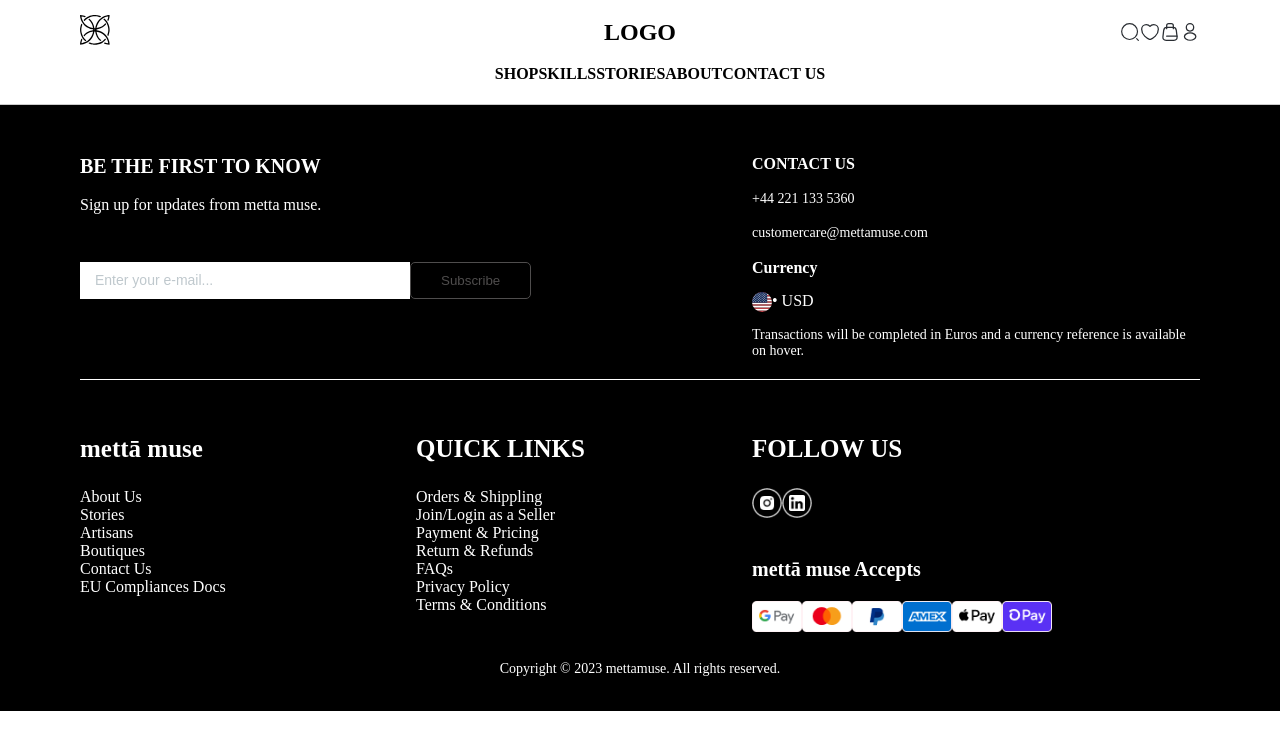
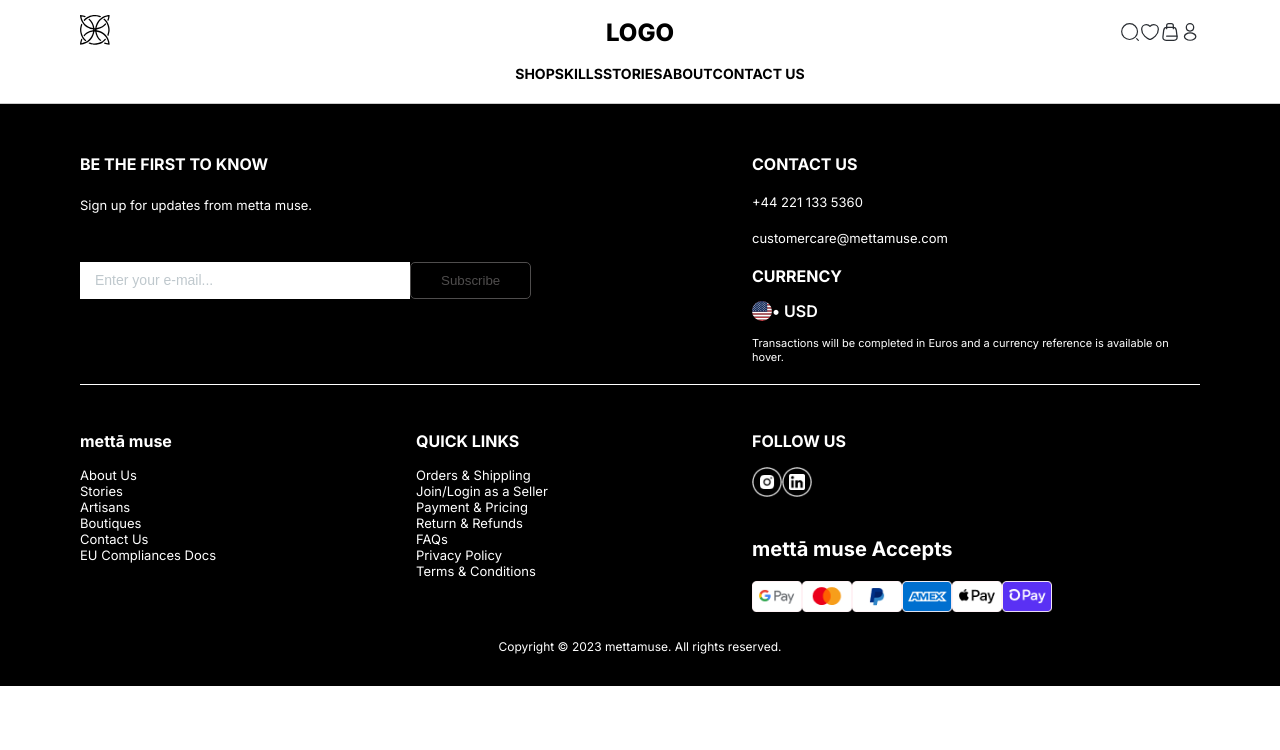
Before and after one commit to aljithkj02/Appscrip-task-Aljith, a Next.js app: page / in a window 1280 px wide. Shown: the top 750 px of the page. Built offline with nearby package versions, Linux system fonts and the light colour scheme.

Commit message:
Add the font families

```diff
--- a/src/app/globals.css
+++ b/src/app/globals.css
@@ -28,6 +28,8 @@ nav .first-row {
 nav .first-row h2 {
     font-weight: bolder;
     margin: 0;
+    font-family: "Inter", sans-serif;
+    font-weight: 800;
 }
 
 nav .first-row div:nth-child(2) {
@@ -55,7 +57,8 @@ nav .second-row ul {
 
 nav .second-row ul li {
     font-weight: 700;
-    font-family: 20px;
+    font-size: 14px;
+    font-family: "Inter", sans-serif;
     cursor: pointer;
 }
 
@@ -64,6 +67,7 @@ nav .second-row ul li {
     background-color: black;
     color: white;
     padding-top: 50px;
+    font-family: "Inter", sans-serif;
 }
 
 .footer .first-row {
@@ -74,13 +78,12 @@ nav .second-row ul li {
 
 .subscribe-box p {
     font-weight: 700;
-    font-size: 20px;
     margin: 0;
 }
 
 .subscribe-box span {
     font-weight: 400;
-    font-size: 16px;
+    font-size: 13px;
     margin: 0;
 }
 
@@ -124,7 +127,7 @@ nav .second-row ul li {
 
 .contact-box div span {
     font-weight: 400;
-    font-size: 14px;
+    font-size: 13px;
     margin: 0;
 }
 
@@ -133,6 +136,11 @@ nav .second-row ul li {
     flex-direction: row;
     gap: 5;
     margin: 15px 0px;
+    font-weight: 600;
+}
+
+.contact-box div:last-child span {
+    font-size: 11px;
 }
 
 .footer .second-row {
@@ -144,7 +152,6 @@ nav .second-row ul li {
 
 .footer .second-row p {
     font-weight: 700;
-    font-size: 25px;
 }
 
 .footer .second-row ul {
@@ -155,10 +162,16 @@ nav .second-row ul li {
     gap: 10;
 }
 
+.footer .second-row li {
+    font-size: 13px;
+    cursor: pointer;
+}
+
 .follow-box .socials {
     display: flex;
     align-items: center;
     gap: 10;
+    cursor: pointer;
 }
 
 .follow-box div:last-child p {
@@ -168,12 +181,12 @@ nav .second-row ul li {
 
 .follow-box div:last-child div {
     display: flex;
-    gap: 10;
+    gap: 7;
 }
 
 .footer .third-row p {
     text-align: center;
     font-weight: 400;
-    font-size: 14px;
+    font-size: 12px;
     padding: 15px 0px;
 }
--- a/src/components/common/Footer.js
+++ b/src/components/common/Footer.js
@@ -37,7 +37,7 @@ export const Footer = () => {
                     </div>
 
                     <div>
-                        <p>Currency</p>
+                        <p>CURRENCY</p>
 
                         <div>
                             <Image src={UsFlag} alt='US flag' width={20} />
```
